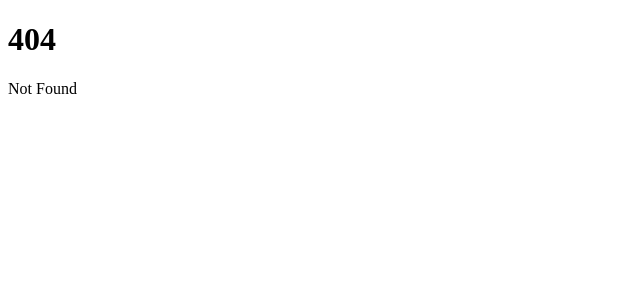
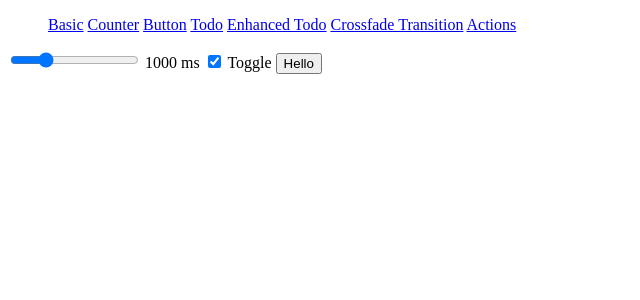
Before and after one commit to yfurmanau/svelte-playground, a SvelteKit app: page /playground/actions in a window 1280 px wide. Before the commit this address had no page. Shown: the top 300 px of the page, without its empty margins (0-640 px from the left). Built offline with nearby package versions, Linux system fonts and the light colour scheme.

Commit message:
implement longpress action

```diff
--- /dev/null
+++ b/src/lib/actions/longpress.js
@@ -0,0 +1,28 @@
+export default function longpress(node, options) {
+	let timer;
+
+	const handleMouseDown = () => {
+		const { duration = 2000 } = options;
+		timer = setTimeout(() => {
+			node.dispatchEvent(new CustomEvent('longpress'));
+		}, duration);
+	};
+
+	const handleMouseUp = () => {
+		clearTimeout(timer);
+	};
+
+	node.addEventListener('mousedown', handleMouseDown);
+	node.addEventListener('mouseup', handleMouseUp);
+
+	return {
+		update(newOptions) {
+			options = newOptions;
+		},
+		destroy() {
+			clearTimeout(timer);
+			node.removeEventListener('mousedown', handleMouseDown);
+			node.removeEventListener('mouseup', handleMouseUp);
+		}
+	};
+}
--- a/src/routes/playground/+layout.svelte
+++ b/src/routes/playground/+layout.svelte
@@ -6,6 +6,7 @@
 		<a href="todo">Todo</a>
 		<a href="todo-enhanced">Enhanced Todo</a>
 		<a href="crossfade-transition">Crossfade Transition</a>
+		<a href="actions">Actions</a>
 	</li>
 </ul>
 
--- /dev/null
+++ b/src/routes/playground/actions/+page.svelte
@@ -0,0 +1,25 @@
+<script>
+	import longpress from '$lib/actions/longpress.js';
+
+	let showButton = true;
+	let duration = 1000;
+</script>
+
+<label>
+	<input bind:value={duration} max={4000} step={100} type="range" />
+	{duration} ms
+</label>
+
+<label>
+	<input bind:checked={showButton} type="checkbox" />
+	Toggle
+</label>
+
+{#if showButton}
+	<button
+		use:longpress={{ duration }}
+		on:longpress={() => alert('it has been pressed for too long...')}
+	>
+		Hello
+	</button>
+{/if}
```
